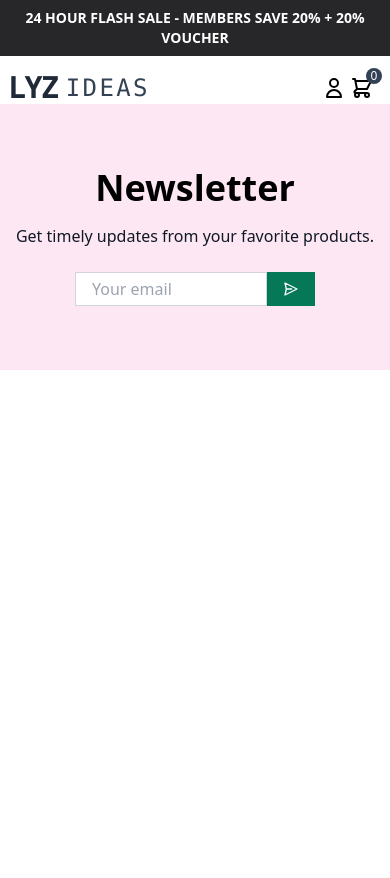
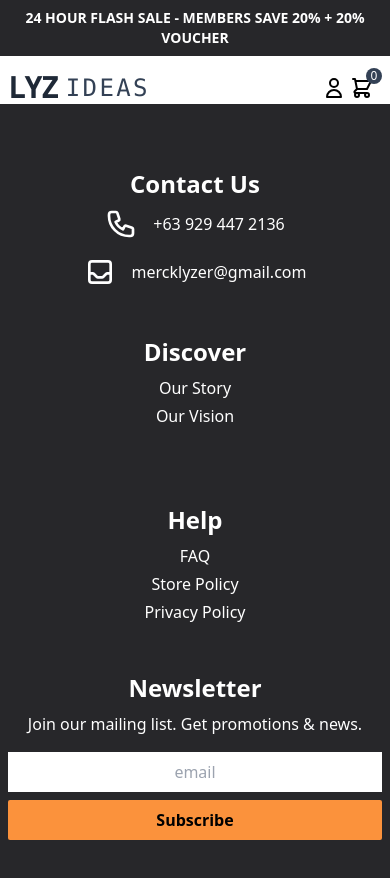
Before and after one commit to mercklyzer/shop-client, a React (Create React App) app: page / in a window 390 px wide. Shown: the top 878 px of the page. Before the commit the page ends 844 px from the top, so only its background shows below. Built offline with nearby package versions, Linux system fonts and the light colour scheme.

Commit message:
Add responsive footer.

```diff
--- a/src/App.js
+++ b/src/App.js
@@ -16,6 +16,7 @@ import ScrollToTop from './components/ScrollToTop';
 import Login from './pages/Login';
 import Cart from './pages/Cart';
 import Pay from './components/Pay';
+import Footer from './components/Footer';
 
 function App() {
   const [showOverlay, setShowOverlay] = useState(false)
@@ -37,7 +38,7 @@ function App() {
               <Route path='/shop-client/pay' exact element={ <Pay />}/>
             </Routes>
               <div className={`absolute bg-black opacity-50 top-0 z-10 ${showOverlay? 'h-full w-full': 'h-0 w-0'}`}></div>
-            <Newsletter />
+            <Footer />
           </div>
         </ScrollToTop>
       </Router>
--- /dev/null
+++ b/src/components/Footer.js
@@ -0,0 +1,59 @@
+import React from "react";
+
+const Footer = props => {
+    return (
+        <div className="section bg-zinc-800 py-16 md:py-32">
+            <div className="grid grid-rows-4 md:grid-rows-1 md:grid-cols-4 ">
+                <div className="">
+                    <div className="text-center md:text-left text-white font-semibold text-2xl mb-2 md:mb-8">Contact Us</div>
+                    <div className="flex items-center justify-center md:justify-start mb-4">
+                        <svg className="w-8 h-8 stroke-white" fill="none" stroke="currentColor" viewBox="0 0 24 24" xmlns="http://www.w3.org/2000/svg"><path strokeLinecap="round" strokeLinejoin="round" strokeWidth="2" d="M3 5a2 2 0 012-2h3.28a1 1 0 01.948.684l1.498 4.493a1 1 0 01-.502 1.21l-2.257 1.13a11.042 11.042 0 005.516 5.516l1.13-2.257a1 1 0 011.21-.502l4.493 1.498a1 1 0 01.684.949V19a2 2 0 01-2 2h-1C9.716 21 3 14.284 3 6V5z"></path></svg>
+                        <div className="ml-4 text-white">+63 929 447 2136</div>
+                    </div>
+                    <div className="flex items-center justify-center md:justify-start mb-4">
+                        <svg className="w-8 h-8 stroke-white" fill="none" stroke="currentColor" viewBox="0 0 24 24" xmlns="http://www.w3.org/2000/svg"><path strokeLinecap="round" strokeLinejoin="round" strokeWidth="2" d="M20 13V6a2 2 0 00-2-2H6a2 2 0 00-2 2v7m16 0v5a2 2 0 01-2 2H6a2 2 0 01-2-2v-5m16 0h-2.586a1 1 0 00-.707.293l-2.414 2.414a1 1 0 01-.707.293h-3.172a1 1 0 01-.707-.293l-2.414-2.414A1 1 0 006.586 13H4"></path></svg>
+                        <div className="ml-4 text-white">mercklyzer@gmail.com</div>
+                    </div>
+                </div>
+
+                <div className="">
+                    <div className="text-center md:text-left text-white font-semibold text-2xl mb-2 md:mb-8">Discover</div>
+                    <div className="flex items-center justify-center md:justify-start mb-1 md:mb-4">
+                        <div className="text-white cursor-pointer">Our Story</div>
+                    </div>
+                    <div className="flex items-center justify-center md:justify-start mb-1 md:mb-4">
+                        <div className="text-white cursor-pointer">Our Vision</div>
+                    </div>
+                </div>
+
+                <div className="">
+                    <div className="text-center md:text-left text-white font-semibold text-2xl mb-2 md:mb-8">Help</div>
+                    <div className="flex items-center justify-center md:justify-start mb-1 md:mb-4">
+                        <div className="text-white cursor-pointer">FAQ</div>
+                    </div>
+                    <div className="flex items-center justify-center md:justify-start mb-1 md:mb-4">
+                        <div className="text-white cursor-pointer">Store Policy</div>
+                    </div>
+                    <div className="flex items-center justify-center md:justify-start mb-1 md:mb-4">
+                        <div className="text-white cursor-pointer">Privacy Policy</div>
+                    </div>
+                </div>
+
+                <div className="">
+                    <div className="text-center md:text-left text-white font-semibold text-2xl mb-2 md:mb-8">Newsletter</div>
+                    <div className="text-center md:text-left text-white mb-4">
+                        Join our mailing list. Get promotions & news.
+                    </div>
+                    <div className="flex flex-col lg:flex-row lg:items-center lg:justify-between">
+                        <input className="py-2 px-2 outline-none w-full mr-4 mb-2 lg:mb-0 text-center" type="email" placeholder="email" />
+                        <button className="bg-orange-400 py-2 px-4 font-semibold rounded-sm hover:bg-orange-700 hover:text-white duration-100">Subscribe</button>
+                    </div>
+                </div>
+
+
+            </div>
+        </div>
+    )
+}
+
+export default Footer
```
